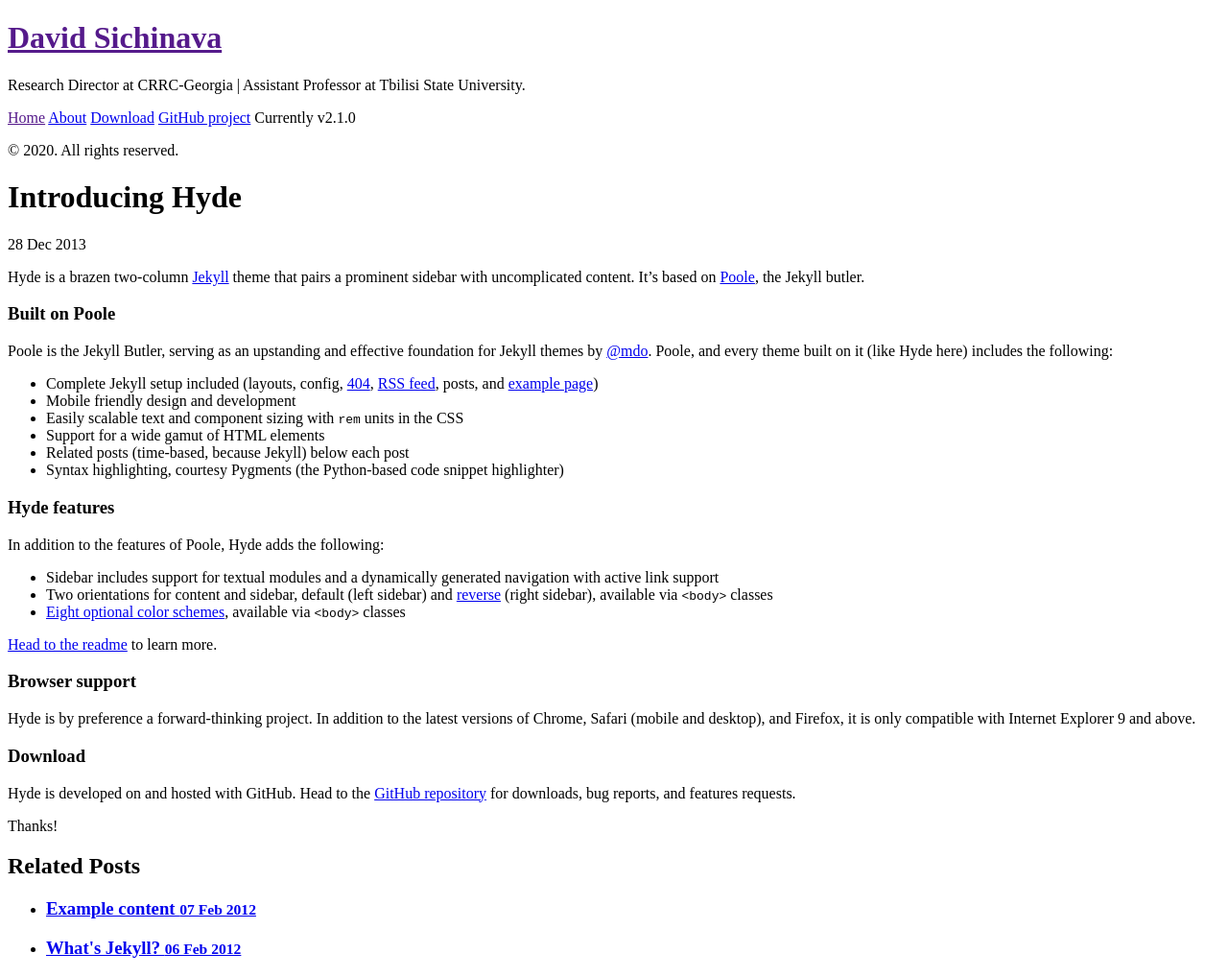
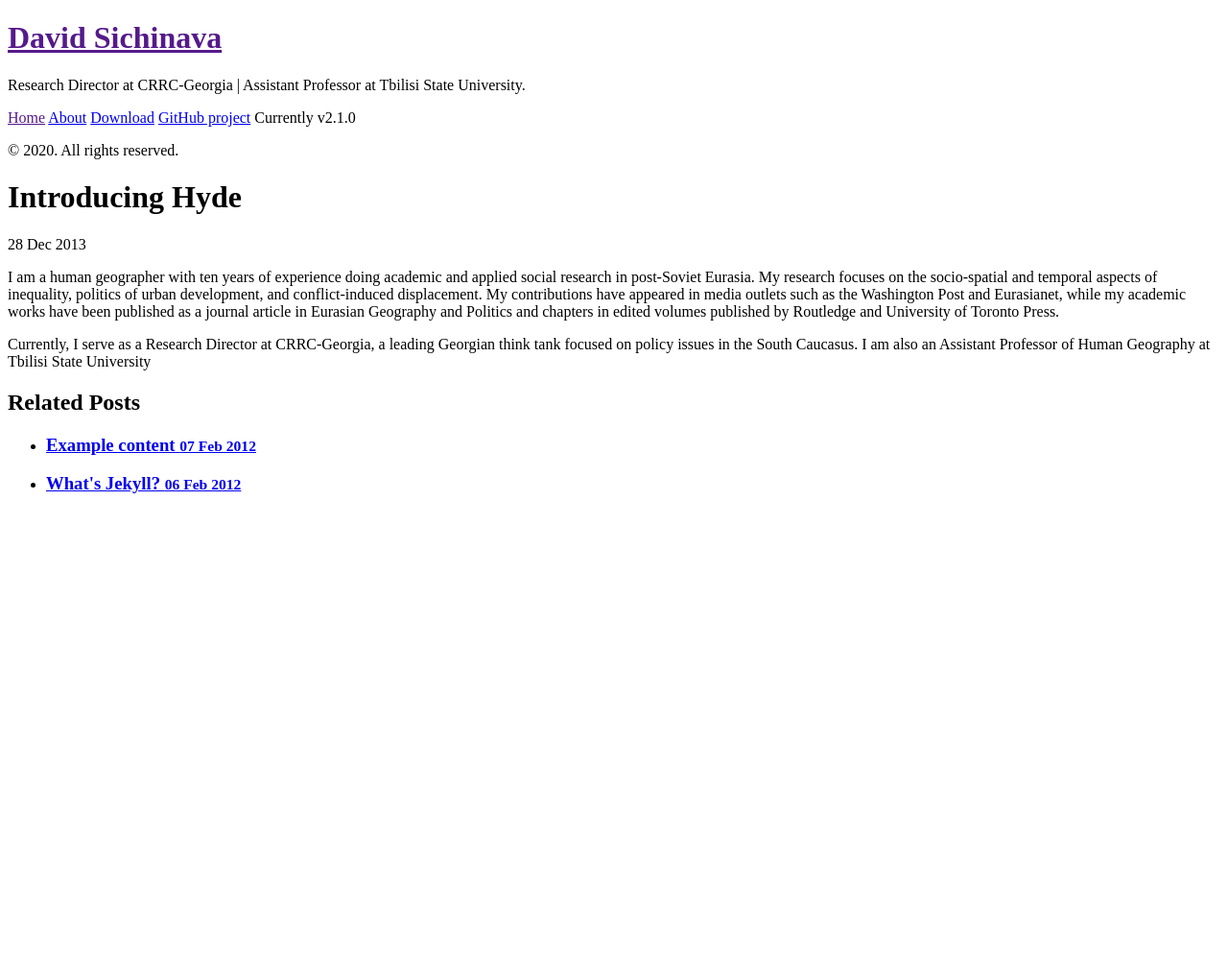
Before and after one commit to davidsichinava/davidsichinava.github.io, a Jekyll site: the page built from _posts/2013-12-28-introducing-hyde.md, in a window 1280 px wide. Shown: the whole page at 96% size. Built offline with Jekyll 4.4.1, drawn with Linux system fonts in a browser that asks for light colours; Markdown is read by kramdown in place of the engine named in the settings; after the commit the page ends 900 px from its top, so only the background shows below that.

Commit message:
edit intro

```diff
--- a/_posts/2013-12-28-introducing-hyde.md
+++ b/_posts/2013-12-28-introducing-hyde.md
@@ -3,35 +3,6 @@
 title: Introducing Hyde
 ---
 
-Hyde is a brazen two-column [Jekyll](http://jekyllrb.com) theme that pairs a prominent sidebar with uncomplicated content. It's based on [Poole](http://getpoole.com), the Jekyll butler.
+I am a human geographer with ten years of experience doing academic and applied social research in post-Soviet Eurasia. My research focuses on the socio-spatial and temporal aspects of inequality, politics of urban development, and conflict-induced displacement. My contributions have appeared in media outlets such as the Washington Post and Eurasianet, while my academic works have been published as a journal article in Eurasian Geography and Politics and chapters in edited volumes published by Routledge and University of Toronto Press.
 
-### Built on Poole
-
-Poole is the Jekyll Butler, serving as an upstanding and effective foundation for Jekyll themes by [@mdo](https://twitter.com/mdo). Poole, and every theme built on it (like Hyde here) includes the following:
-
-* Complete Jekyll setup included (layouts, config, [404](/404), [RSS feed](/atom.xml), posts, and [example page](/about))
-* Mobile friendly design and development
-* Easily scalable text and component sizing with `rem` units in the CSS
-* Support for a wide gamut of HTML elements
-* Related posts (time-based, because Jekyll) below each post
-* Syntax highlighting, courtesy Pygments (the Python-based code snippet highlighter)
-
-### Hyde features
-
-In addition to the features of Poole, Hyde adds the following:
-
-* Sidebar includes support for textual modules and a dynamically generated navigation with active link support
-* Two orientations for content and sidebar, default (left sidebar) and [reverse](https://github.com/poole/lanyon#reverse-layout) (right sidebar), available via `<body>` classes
-* [Eight optional color schemes](https://github.com/poole/hyde#themes), available via `<body>` classes
-
-[Head to the readme](https://github.com/poole/hyde#readme) to learn more.
-
-### Browser support
-
-Hyde is by preference a forward-thinking project. In addition to the latest versions of Chrome, Safari (mobile and desktop), and Firefox, it is only compatible with Internet Explorer 9 and above.
-
-### Download
-
-Hyde is developed on and hosted with GitHub. Head to the <a href="https://github.com/poole/hyde">GitHub repository</a> for downloads, bug reports, and features requests.
-
-Thanks!
+Currently, I serve as a Research Director at CRRC-Georgia, a leading Georgian think tank focused on policy issues in the South Caucasus. I am also an Assistant Professor of Human Geography at Tbilisi State University
```
